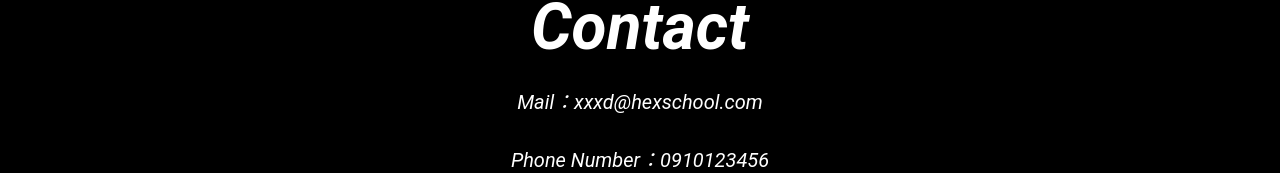
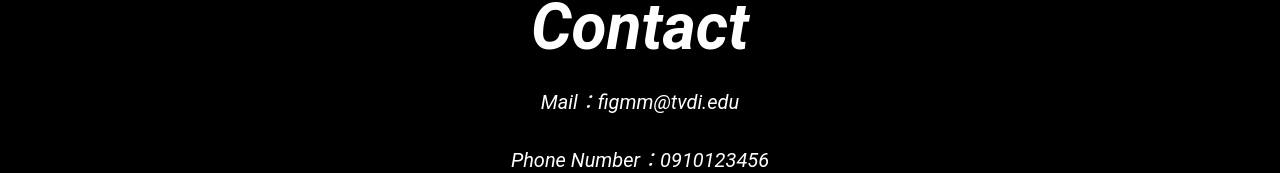
Before and after one commit to HawkJou/TVDI2023, a plain HTML site: page index.html in a window 1280 px wide. Shown: the part 5221-5394 px from the top of the page. Drawn offline with Linux system fonts and the light colour scheme.

Commit message:
Update index.html
資訊更新

```diff
--- a/index.html
+++ b/index.html
@@ -111,7 +111,7 @@
         <h2 class="title mb-2 text-white ">
             Contact
         </h2>
-        <p class="text-p mb-2 text-white">Mail：xxxd@hexschool.com</p>
+        <p class="text-p mb-2 text-white">Mail：figmm@tvdi.edu</p>
         <p class="text-p text-white">Phone Number：0910123456</p>
     </footer>
 </body>
```
